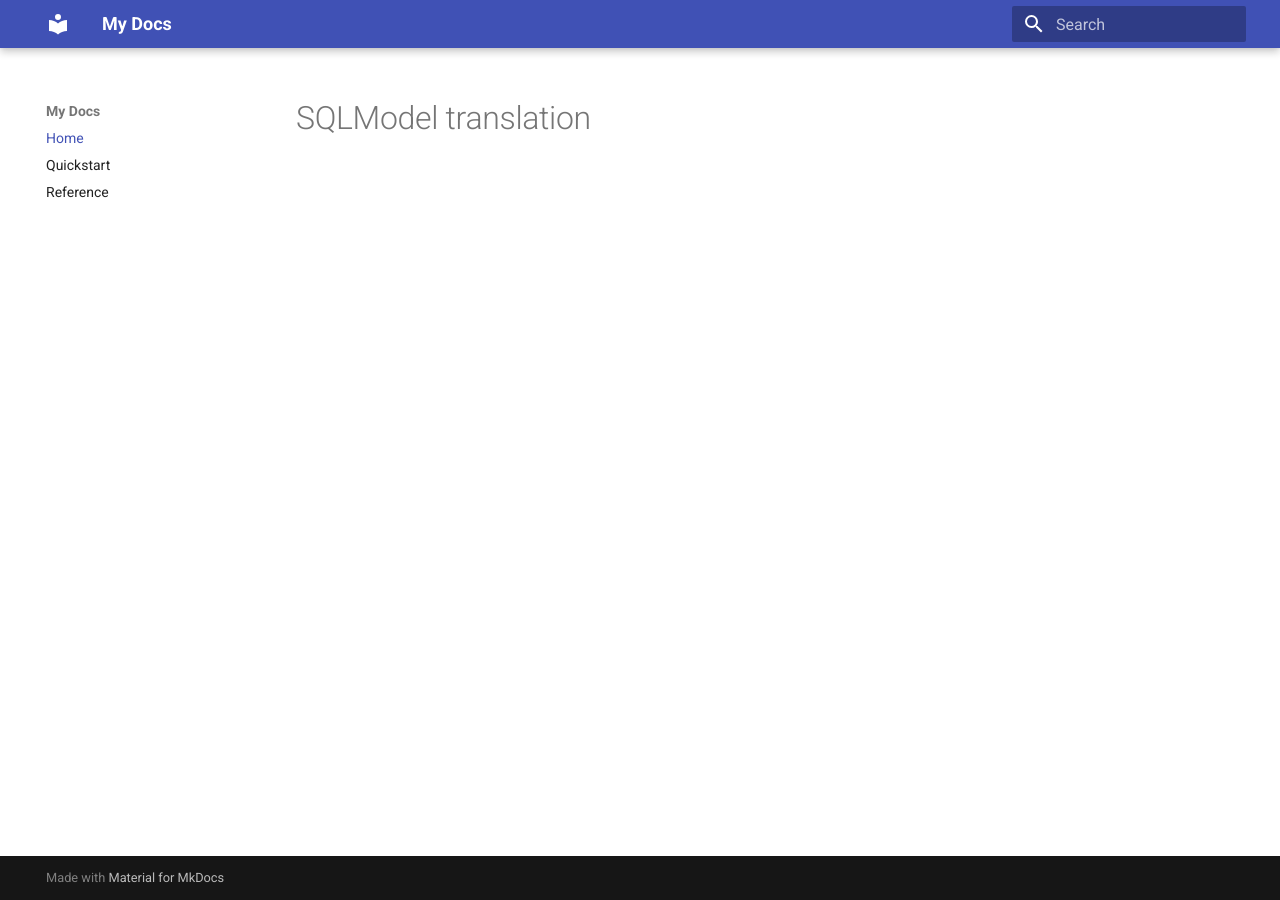
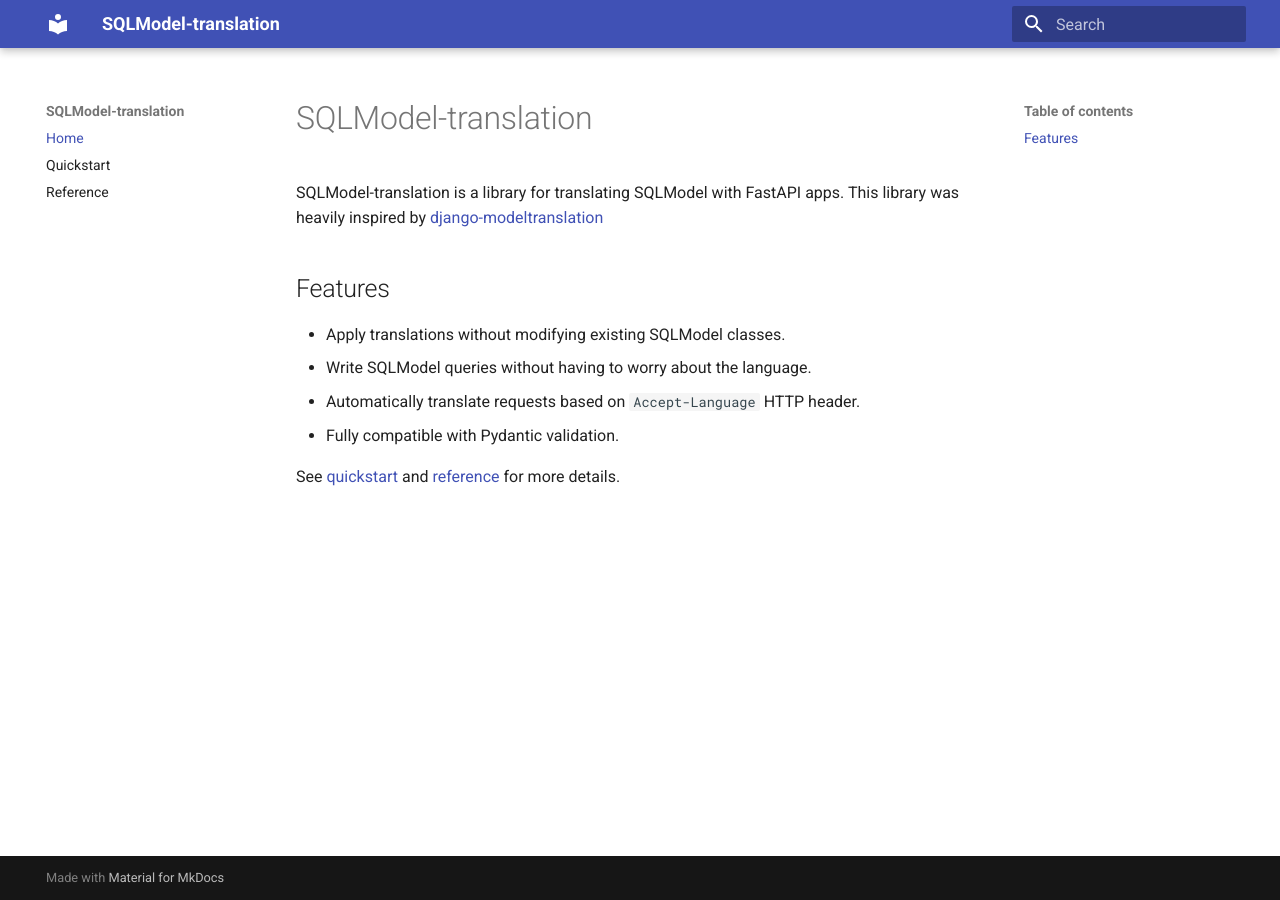
Before and after one commit to Dnafivuq/sqlmodel-translation, an MkDocs documentation site: the page built from docs/index.md, in a window 1280 px wide. Built offline with MkDocs 1.6.1 and Material for MkDocs 9.7.7, drawn with Linux system fonts in a browser that asks for light colours.

Commit message:
docs: Fill out the home page and fixed typos/inconsistencies

```diff
--- a/docs/index.md
+++ b/docs/index.md
@@ -1 +1,12 @@
-# SQLModel translation
+# SQLModel-translation
+SQLModel-translation is a library for translating SQLModel with FastAPI apps.
+This library was heavily inspired by [django-modeltranslation](https://django-modeltranslation.readthedocs.io/en/latest/)
+
+## Features
+- Apply translations without modifying existing SQLModel classes.
+- Write SQLModel queries without having to worry about the language.
+- Automatically translate requests based on `Accept-Language` HTTP header.
+- Fully compatible with Pydantic validation.
+
+
+See [quickstart](quickstart.md) and [reference](quickstart.md) for more details.
--- a/mkdocs.yml
+++ b/mkdocs.yml
@@ -1,4 +1,4 @@
-site_name: My Docs
+site_name: SQLModel-translation
 
 theme:
   name: material
```
Also changed, not shown: 1 other file.
